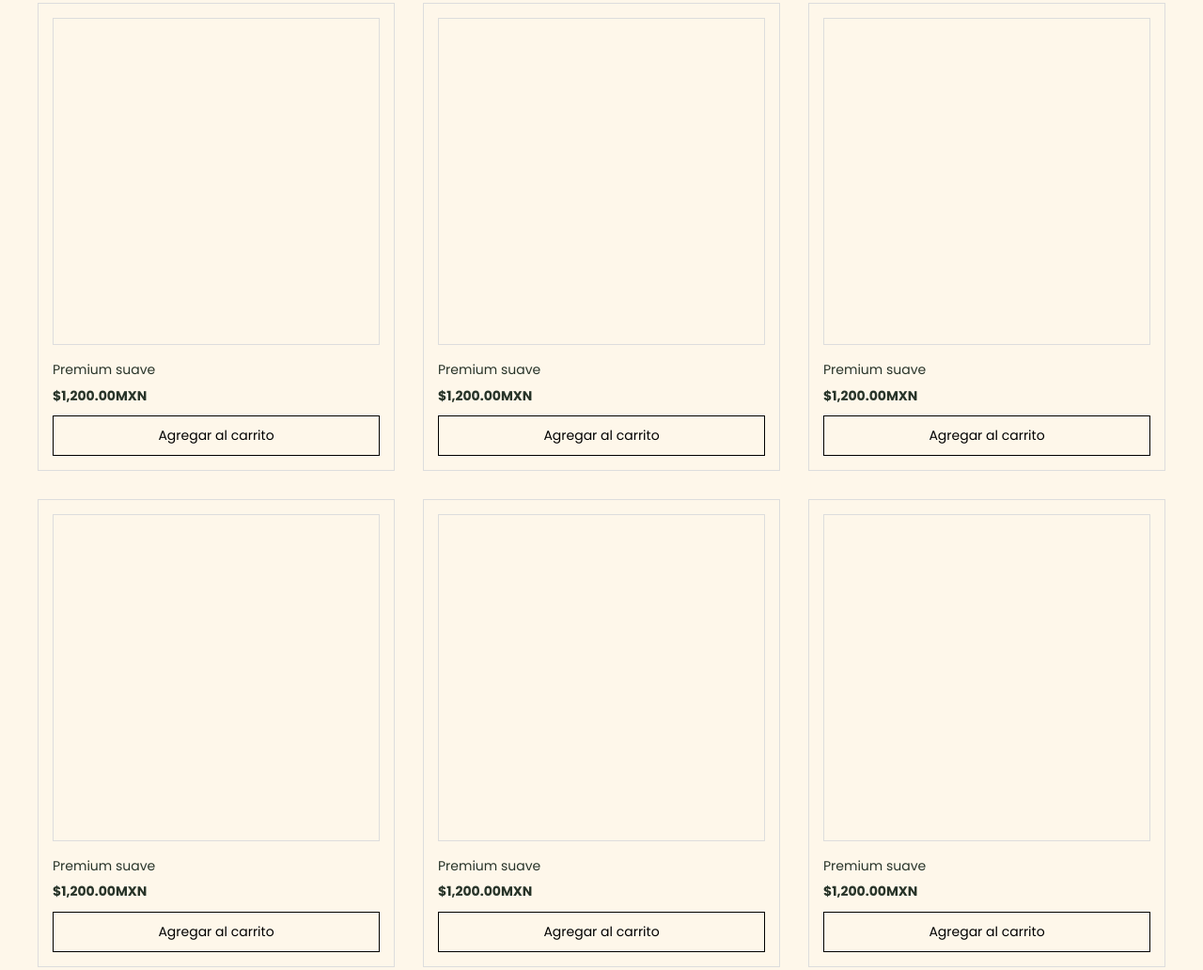
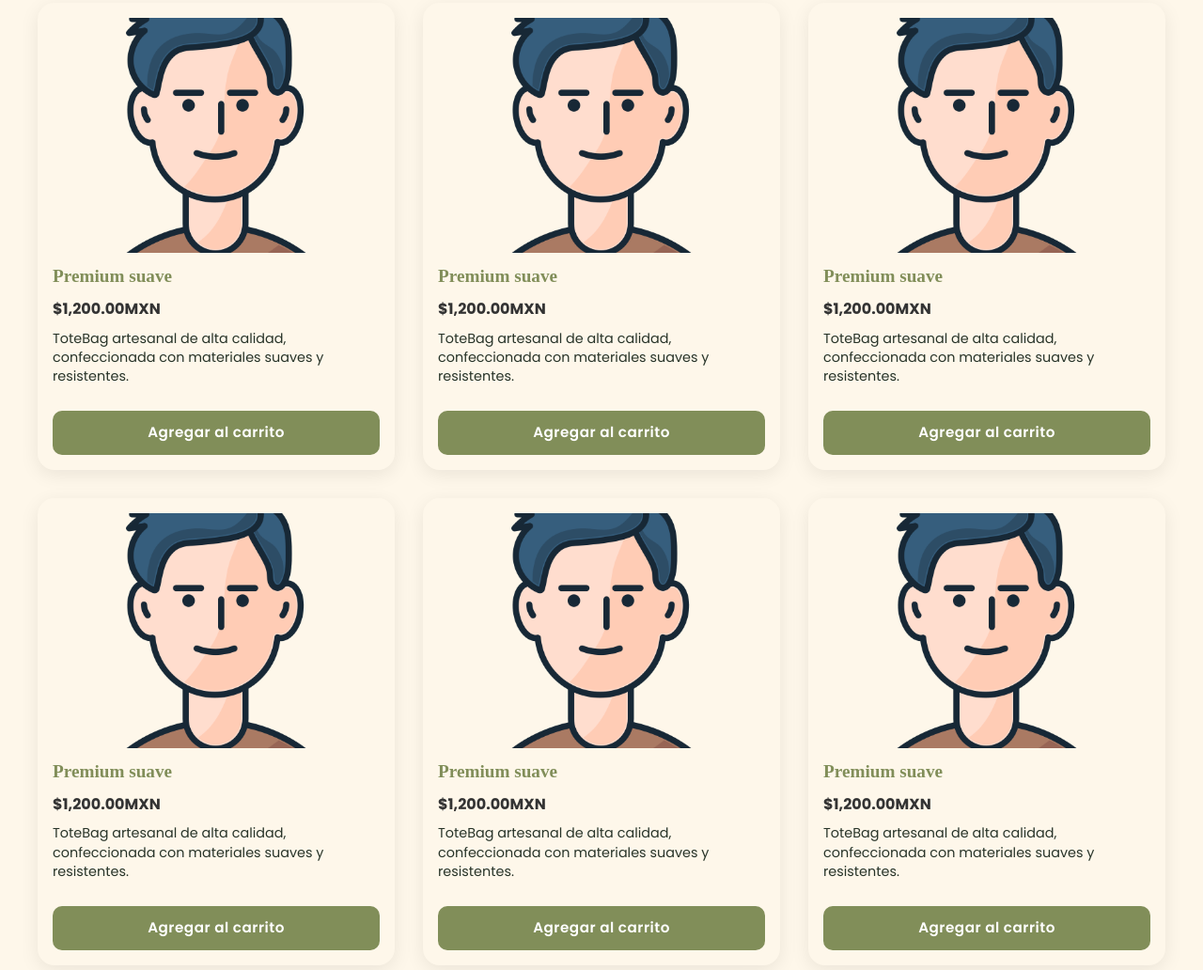
Before and after one commit to CH60-Equipo4/ALMA-DE-TORTUGA---Ecommerce, a plain HTML site: page Pages/Product/products.html in a window 1280 px wide. Shown: the part 315-1347 px from the top of the page at 94% size. Drawn offline with nearby package versions, Linux system fonts and the light colour scheme; a script that the page names is missing; a web font is replaced by a local one.

Commit message:
style(card-product): agregar estilo al card de productos

```diff
--- a/Pages/Product/products.html
+++ b/Pages/Product/products.html
@@ -105,48 +105,86 @@
     </div>
 
     <div class="grid-container">
+
       <div class="product-card">
-        <div class="product-image"></div>
-        <p class="product-title">Premium suave</p>
+        <div class="product-image">
+          <img src="../../Pictures/About-pics/man-avatar_5556468.png" alt="ToteBag Premium Suave" />
+        </div>
+        <div class="product-content">
+          <h3 class="product-title">Premium suave</h3>
           <p class="product-price">$1,200.00MXN</p>
+          <p class="product-description">ToteBag artesanal de alta calidad, confeccionada con materiales suaves y resistentes.</p>
+        </div>
         <button class="product-button">Agregar al carrito</button>
       </div>
 
+
+
+
       <div class="product-card">
-        <div class="product-image"></div>
-        <p class="product-title">Premium suave</p>
+        <div class="product-image">
+          <img src="../../Pictures/About-pics/man-avatar_5556468.png" alt="ToteBag Premium Suave" />
+        </div>
+        <div class="product-content">
+          <h3 class="product-title">Premium suave</h3>
           <p class="product-price">$1,200.00MXN</p>
+          <p class="product-description">ToteBag artesanal de alta calidad, confeccionada con materiales suaves y resistentes.</p>
+        </div>
         <button class="product-button">Agregar al carrito</button>
       </div>
 
+
       <div class="product-card">
-        <div class="product-image"></div>
-        <p class="product-title">Premium suave</p>
+        <div class="product-image">
+          <img src="../../Pictures/About-pics/man-avatar_5556468.png" alt="ToteBag Premium Suave" />
+        </div>
+        <div class="product-content">
+          <h3 class="product-title">Premium suave</h3>
           <p class="product-price">$1,200.00MXN</p>
+          <p class="product-description">ToteBag artesanal de alta calidad, confeccionada con materiales suaves y resistentes.</p>
+        </div>
         <button class="product-button">Agregar al carrito</button>
       </div>
 
+
       <div class="product-card">
-        <div class="product-image"></div>
-        <p class="product-title">Premium suave</p>
+        <div class="product-image">
+          <img src="../../Pictures/About-pics/man-avatar_5556468.png" alt="ToteBag Premium Suave" />
+        </div>
+        <div class="product-content">
+          <h3 class="product-title">Premium suave</h3>
           <p class="product-price">$1,200.00MXN</p>
+          <p class="product-description">ToteBag artesanal de alta calidad, confeccionada con materiales suaves y resistentes.</p>
+        </div>
         <button class="product-button">Agregar al carrito</button>
       </div>
 
+
       <div class="product-card">
-        <div class="product-image"></div>
-        <p class="product-title">Premium suave</p>
+        <div class="product-image">
+          <img src="../../Pictures/About-pics/man-avatar_5556468.png" alt="ToteBag Premium Suave" />
+        </div>
+        <div class="product-content">
+          <h3 class="product-title">Premium suave</h3>
           <p class="product-price">$1,200.00MXN</p>
+          <p class="product-description">ToteBag artesanal de alta calidad, confeccionada con materiales suaves y resistentes.</p>
+        </div>
         <button class="product-button">Agregar al carrito</button>
       </div>
 
+
       <div class="product-card">
-        <div class="product-image"></div>
-        <p class="product-title">Premium suave</p>
+        <div class="product-image">
+          <img src="../../Pictures/About-pics/man-avatar_5556468.png" alt="ToteBag Premium Suave" />
+        </div>
+        <div class="product-content">
+          <h3 class="product-title">Premium suave</h3>
           <p class="product-price">$1,200.00MXN</p>
+          <p class="product-description">ToteBag artesanal de alta calidad, confeccionada con materiales suaves y resistentes.</p>
+        </div>
         <button class="product-button">Agregar al carrito</button>
       </div>
-    </div>
+
 
     <div class="pagination">
       <span>««</span>
--- a/Pages/Product/style.css
+++ b/Pages/Product/style.css
@@ -62,36 +62,102 @@ body {
 }
 
 .product-card {
-    border: 1px solid #ddd;
-    padding: 15px;
-}
+    background-color: var(--white);
+    border-radius: 18px;
+    padding: 16px;
+    overflow: hidden;
+    box-shadow: 0 5px 20px rgba(0, 0, 0, 0.08);
+    transition: all 0.3s ease;
+    display: flex;
+    flex-direction: column;
+    justify-content: space-between;
+    height: 100%;
+  }
+
+  .product-card:hover {
+    transform: translateY(-8px);
+    box-shadow: 0 12px 35px rgba(139, 71, 137, 0.25);
+  }
+
 
 .product-image {
     width: 100%;
-    aspect-ratio: 1;
-    border: 1px solid #ddd;
-    margin-bottom: 15px;
+    height: 250px;
+    position: relative;
+    border-radius: 12px;
+    overflow: hidden;
 }
 
+.product-image img {
+    width: 100%;
+    height: 100%;
+    object-fit: cover;
+    transition: transform 0.4s ease;
+  }
+
+  .product-card:hover .project-image img {
+    transform: scale(1.08);
+  }
+
+  .product-content {
+    padding: 12px 0;
+    text-align: left;
+  }
+
 .product-title {
-    font-size: 14px;
-    margin-bottom: 5px;
+    font-family: var(--font-heading);
+    font-size: 1.2rem;
+    color: var(--color-primary);
+    font-weight: 600;
+    margin-bottom: 8px;
 }
 
-.product-price {
-    font-size: 14px;
-    font-weight: bold;
-    margin-bottom: 10px;
+.product-title i {
+    font-size: 0.9rem;
+    margin-left: 5px;
+    opacity: 0.7;
+  }
+
+  .product-price {
+    font-size: 1rem;
+    font-weight: 700;
+    color: #333;
+    margin-bottom: 8px;
+  }
+
+.product-description {
+    color: var(--text-color);
+    font-size: 0.9rem;
+    line-height: 1.4;
+    margin-bottom: 15px;
+  }
+
+.product-button {
+  width: 100%;
+  padding: 12px;
+  border-radius: 10px;
+  border: none;
+  background: var(--color-boton);
+  color: #fff;
+  cursor: pointer;
+  font-size: 0.95rem;
+  font-weight: 600;
+  letter-spacing: 0.5px;
+  transition: all 0.3s ease;
+  display: flex;
+  align-items: center;
+  justify-content: center;
+  gap: 8px;
 }
 
-.product-button {
-    width: 100%;
-    padding: 10px;
-    border: 1px solid #000;
-    background: transparent;
-    cursor: pointer;
-    font-size: 14px;
+.product-button:hover {
+    background: var(--color-primary);
+    transform: translateY(-2px);
 }
+
+.product-button:active {
+    transform: scale(0.98);
+  }
 
 .pagination {
     text-align: center;
@@ -116,3 +182,32 @@ body {
     margin: 0 5px;
     font-size: 14px;
 }
+
+@media (max-width: 768px) {
+    .product-image {
+      height: 200px;
+    }
+
+    .product-title {
+      font-size: 1.1rem;
+    }
+
+    .product-description {
+      font-size: 0.85rem;
+    }
+  }
+
+  @media (max-width: 480px) {
+    .product-card {
+      padding: 12px;
+    }
+
+    .product-button {
+      font-size: 0.9rem;
+      padding: 10px;
+    }
+
+    .product-image {
+      height: 180px;
+    }
+  }
```
Lines whose indentation alone changed are shown as unchanged.
